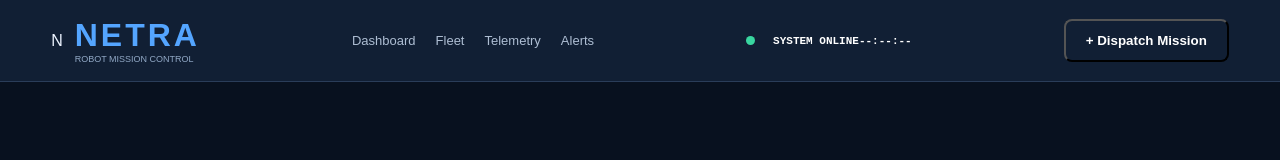
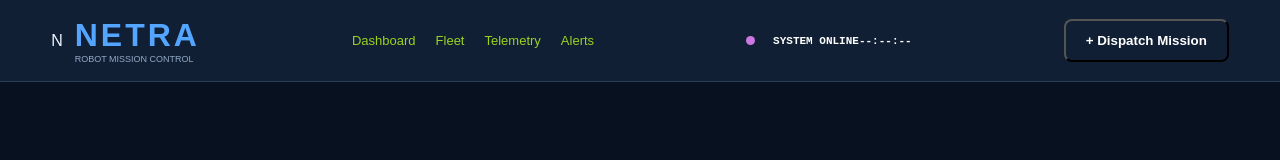
Before and after one commit to srujanaedulamudi-dot/S7_C108, a plain HTML site: page index.html in a window 1280 px wide. Drawn offline with Linux system fonts and the light colour scheme.

Commit message:
part3 20_11_26

```diff
--- a/style.css
+++ b/style.css
@@ -59,7 +59,7 @@ nav {
     gap: 20px;
 }
 nav a {
-    color: #aebed3;
+    color: #9ad220;
     text-decoration: none;
     font-size: 13px;
 }
@@ -70,13 +70,13 @@ nav a:hover {
     display: flex;
     align-items:center;
     gap:8px;
-    color:#39d6a0;
+    color:#8f1370;
     font-size: 11px;
 }
 .online-dot {
     width: 9px;
     height: 9px;
-    background: #39d6a0;
+    background: #cd77e2;
     border-radius: 50%;
 }
 #clock {
```
